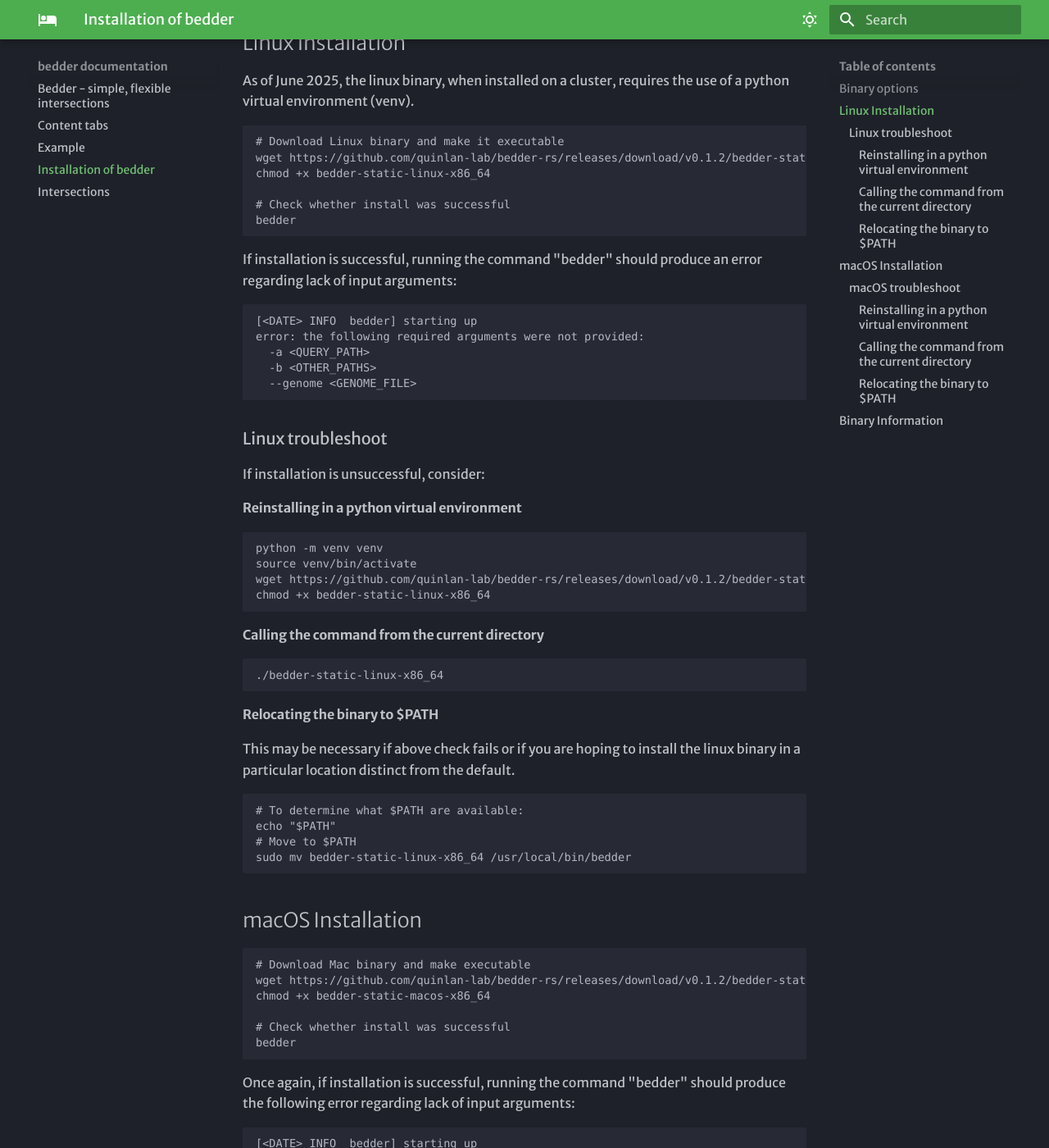
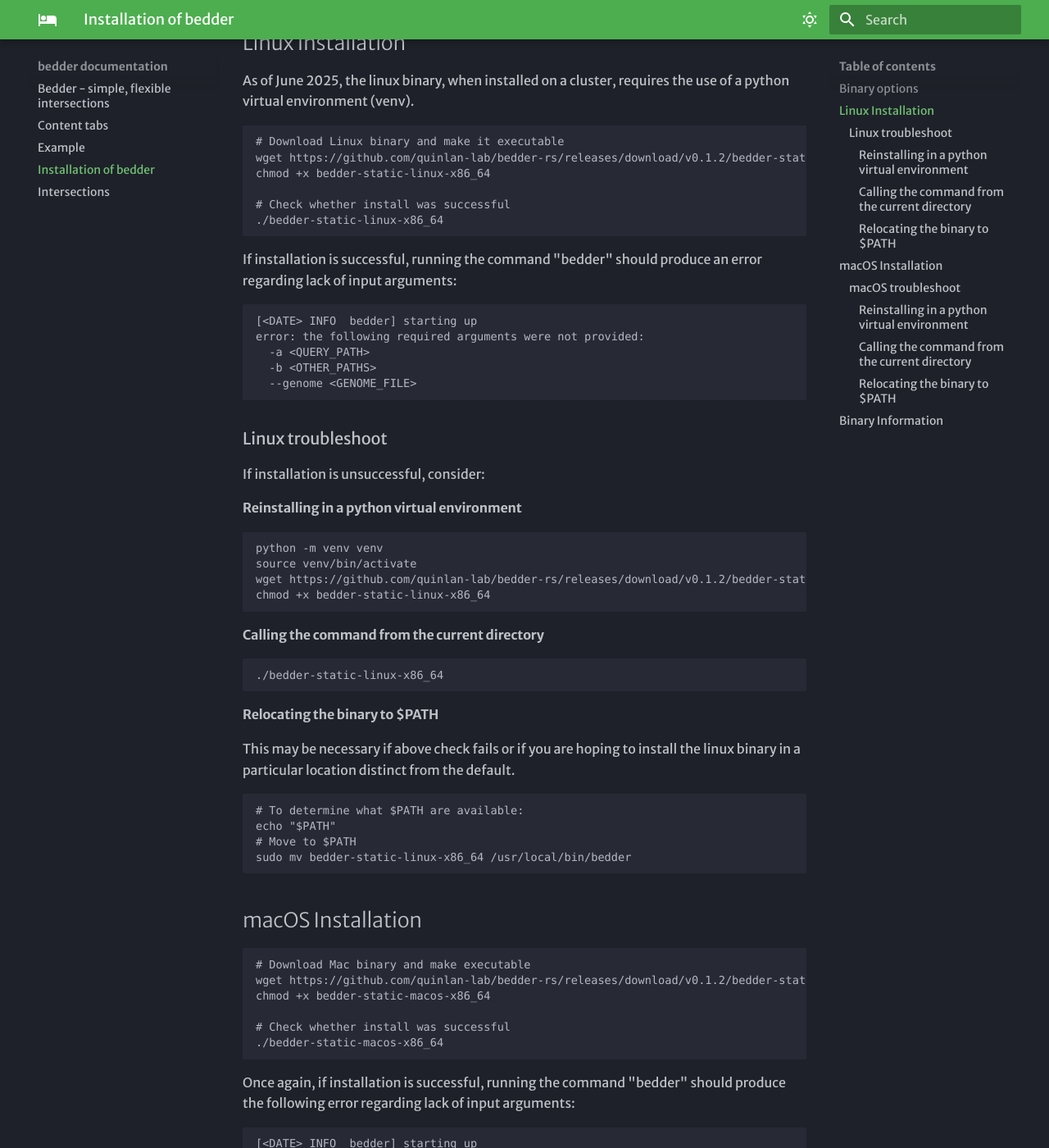
Before and after one commit to brentp/bedder-docs, an MkDocs documentation site: the page built from docs/installation.md, in a window 1280 px wide and 1400 px high, scrolled down 295 px. Shown: the whole window at 82% size. Built offline with MkDocs 1.6.1 and Material for MkDocs 9.7.7, drawn with Linux system fonts in a browser that asks for light colours; some web fonts are replaced.

Commit message:
Apply suggestions from code review
Co-authored-by: gemini-code-assist[bot] <176961590+gemini-code-assist[bot]@users.noreply.github.com>

````diff
--- a/docs/installation.md
+++ b/docs/installation.md
@@ -11,7 +11,7 @@ wget https://github.com/quinlan-lab/bedder-rs/releases/download/v0.1.2/bedder-st
 chmod +x bedder-static-linux-x86_64
 
 # Check whether install was successful
-bedder
+./bedder-static-linux-x86_64
 
 ```
 If installation is successful, running the command "bedder" should produce an error regarding lack of input arguments:
@@ -58,7 +58,7 @@ wget https://github.com/quinlan-lab/bedder-rs/releases/download/v0.1.2/bedder-st
 chmod +x bedder-static-macos-x86_64
 
 # Check whether install was successful
-bedder
+./bedder-static-macos-x86_64
 
 ```
 Once again, if installation is successful, running the command "bedder" should produce the following error regarding lack of input arguments:
````
